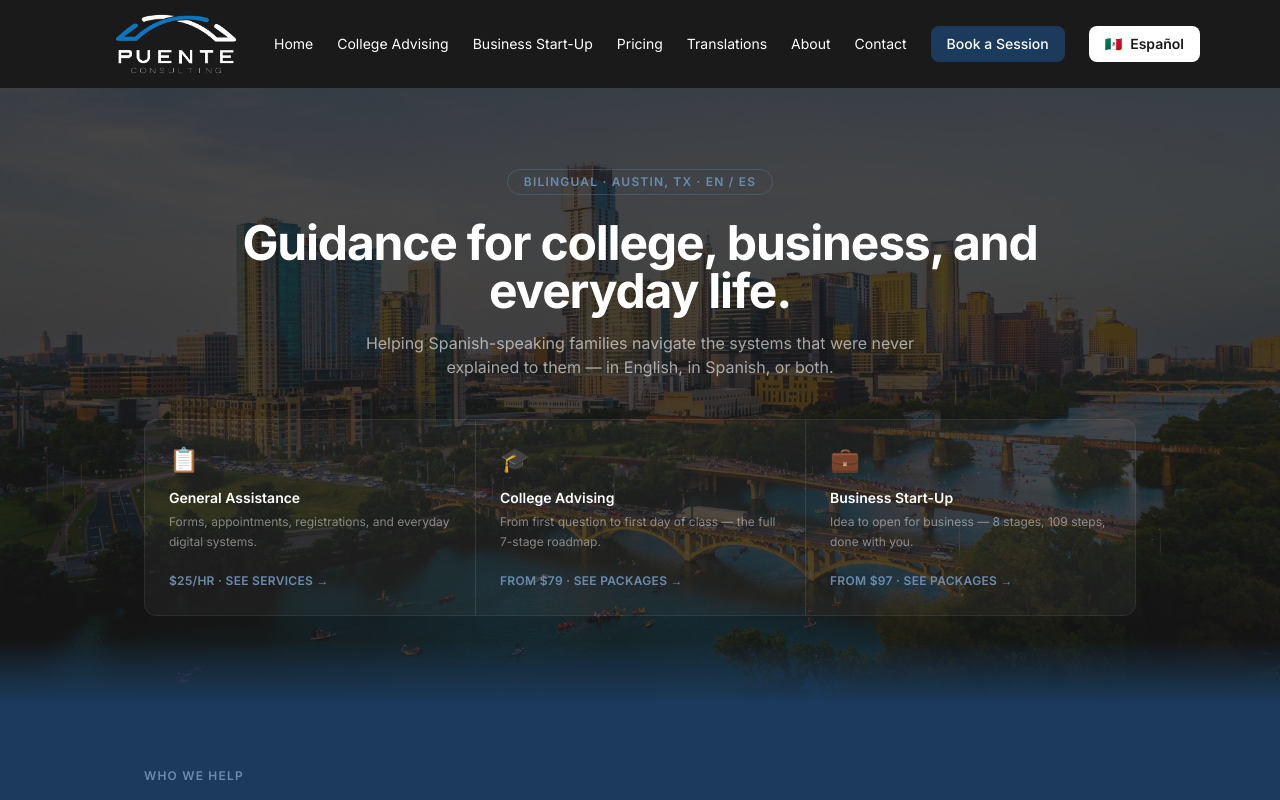
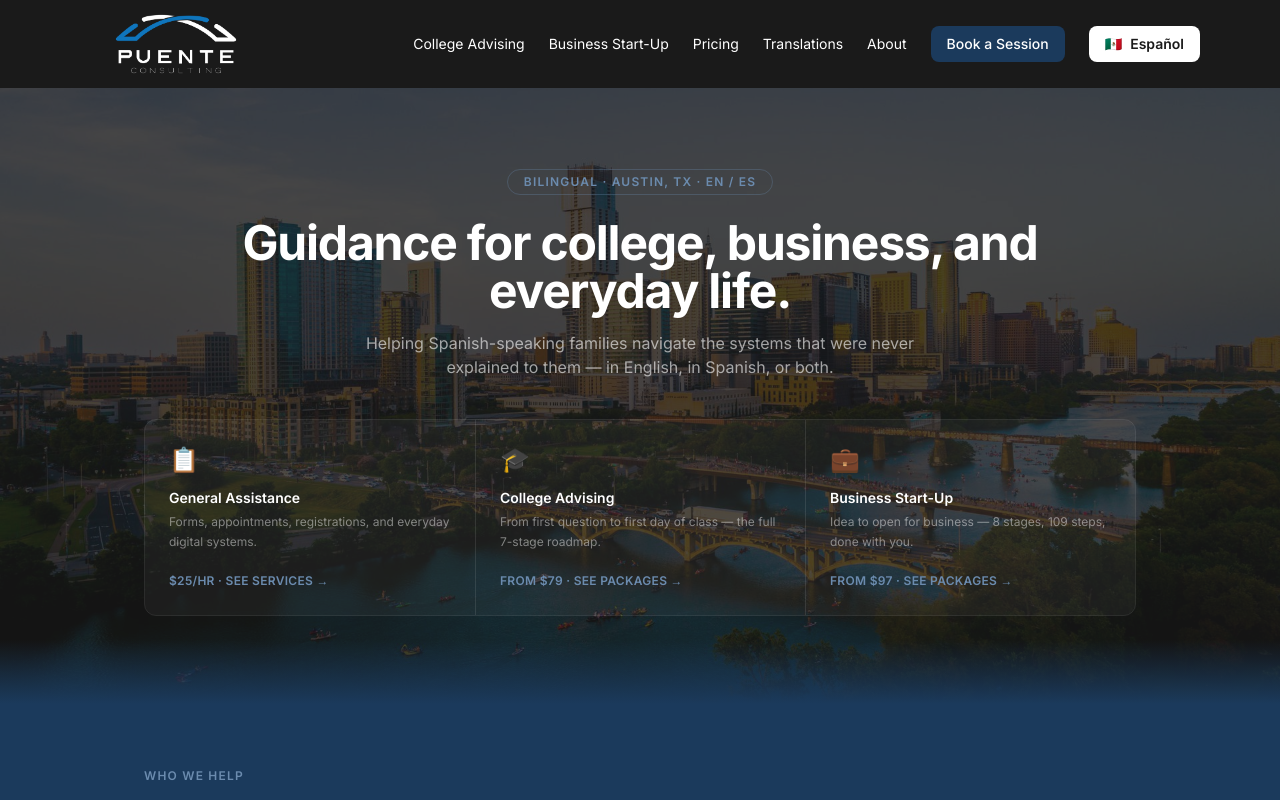
Before and after one commit to dacruz117/puente-consulting, a Next.js app: page / in a window 1280 px wide. Shown: the top 800 px of the page. Built offline with nearby package versions, Linux system fonts and the light colour scheme.

Commit message:
feat: remove redundant Home and Contact nav links

```diff
--- a/src/components/Navbar.tsx
+++ b/src/components/Navbar.tsx
@@ -10,13 +10,11 @@ export default function Navbar() {
   const { lang, t, toggle } = useLanguage();
 
   const navLinks = [
-    { href: "/", label: t.nav.home },
     { href: "/college-advising", label: t.nav.collegeAdvising },
     { href: "/business-startup", label: t.nav.businessStartup },
     { href: "/services", label: t.nav.pricing },
     { href: "/translation-services", label: t.nav.translationServices },
     { href: "/about", label: t.nav.about },
-    { href: "/contact", label: t.nav.contact },
   ];
 
   return (
```
